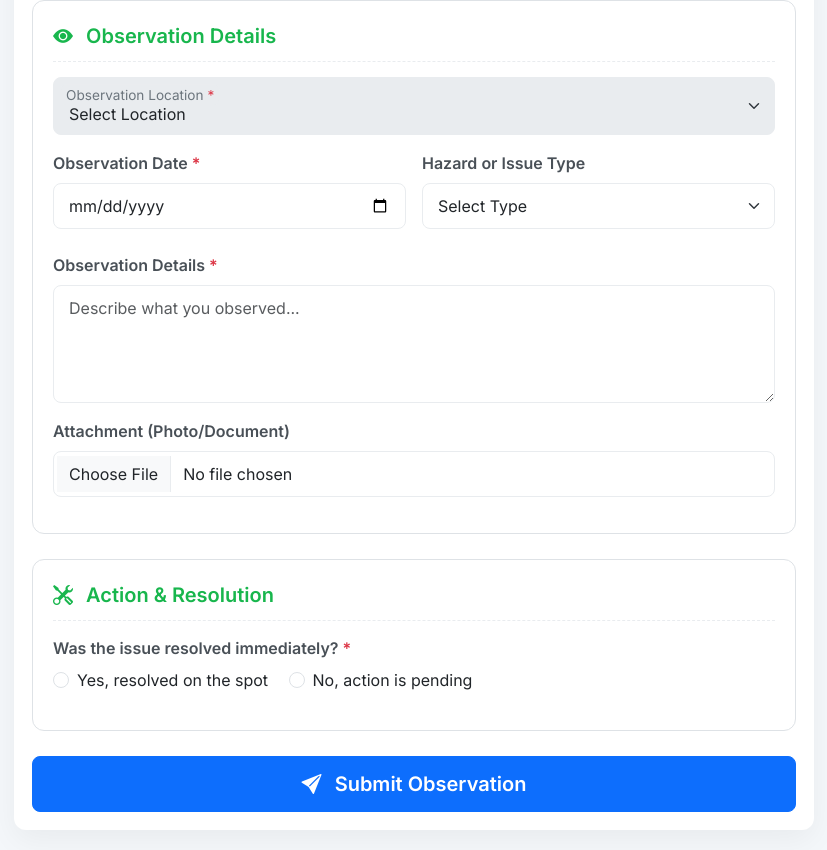
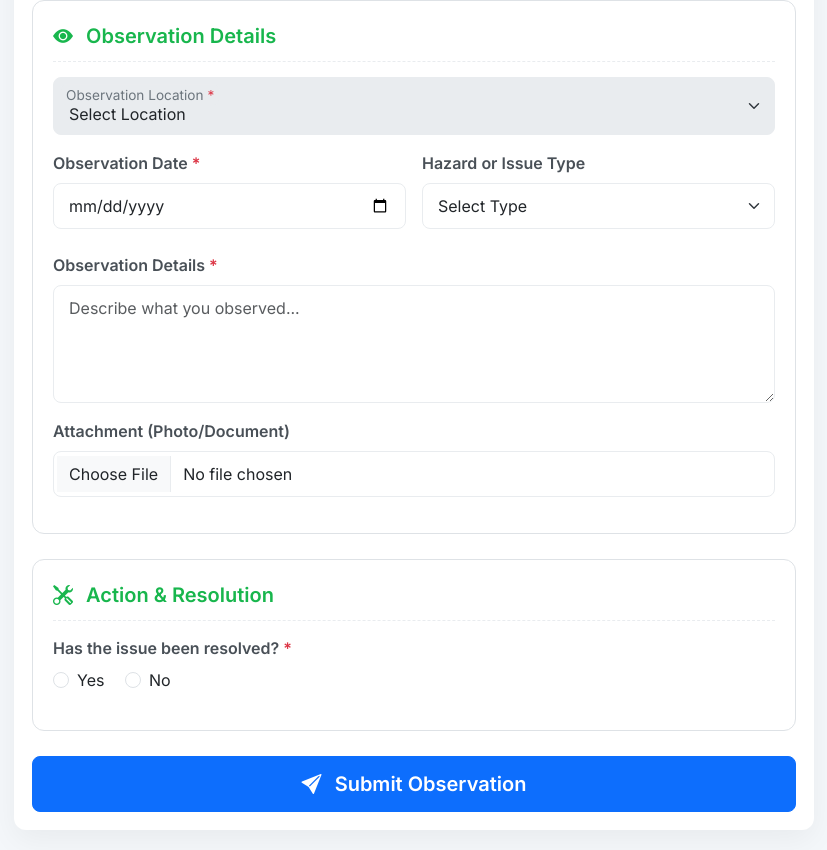
Before and after one commit to operationsexcellence-otg/custom-web-form, a plain HTML site: page index.html in a window 1280 px wide. Shown: the part 539-1389 px from the top of the page, without its empty margins (226-1053 px from the left). Drawn offline with nearby package versions, Linux system fonts and the light colour scheme.

Commit message:
modified:   index.html

```diff
--- a/index.html
+++ b/index.html
@@ -166,14 +166,14 @@
       <div class="info-card">
         <div class="info-card-header"><i class="bi bi-tools me-2"></i> Action & Resolution</div>
         <div class="mb-3">
-          <label class="form-label">Was the issue resolved immediately? <span class="text-danger">*</span></label><br>
+          <label class="form-label">Has the issue been resolved? <span class="text-danger">*</span></label><br>
           <div class="form-check form-check-inline">
             <input class="form-check-input" type="radio" name="issueResolved" id="resolvedYes" value="Yes" required>
-            <label class="form-check-label" for="resolvedYes">Yes, resolved on the spot</label>
+            <label class="form-check-label" for="resolvedYes">Yes</label>
           </div>
           <div class="form-check form-check-inline">
             <input class="form-check-input" type="radio" name="issueResolved" id="resolvedNo" value="No">
-            <label class="form-check-label" for="resolvedNo">No, action is pending</label>
+            <label class="form-check-label" for="resolvedNo">No</label>
           </div>
         </div>
         <div class="mb-3 hidden" id="resolutionField">
```
